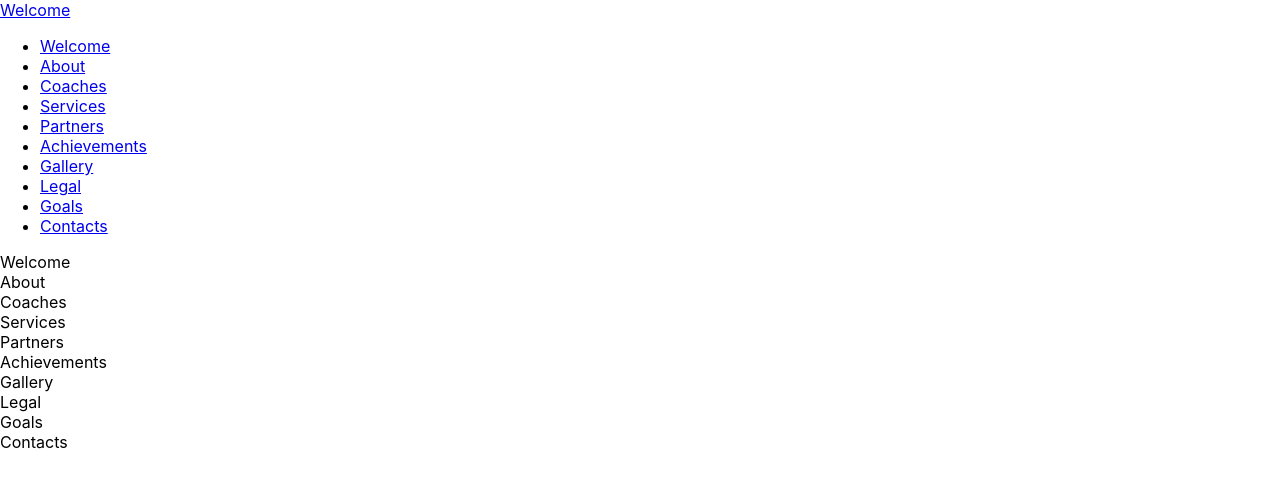
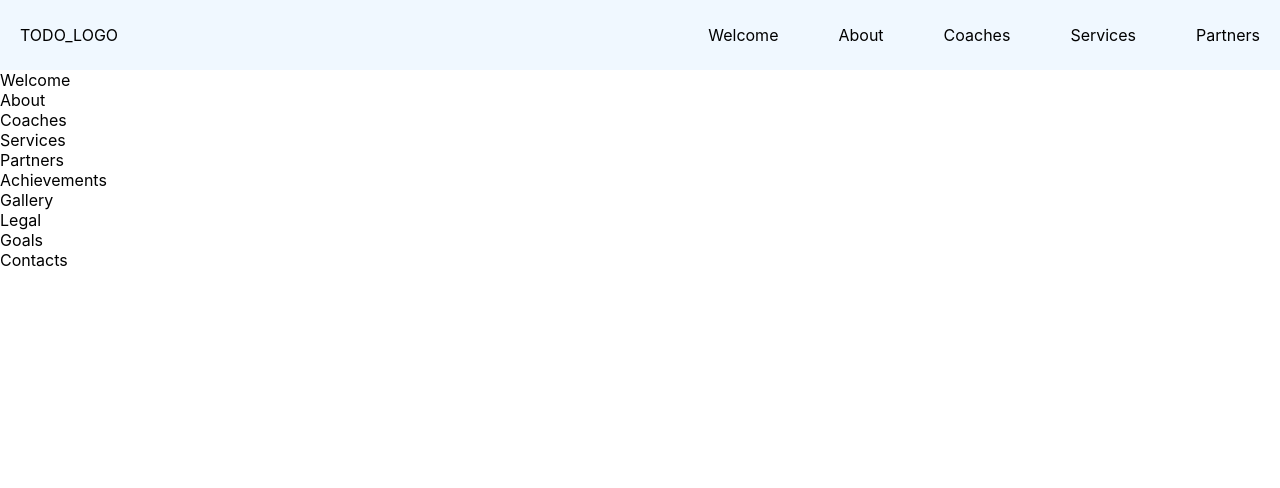
Before and after one commit to ymumberson/Handball-Club-Portfolio, a React (Create React App) app: page / in a window 1280 px wide. Shown: the top 488 px of the page. Built offline with nearby package versions, Linux system fonts and the light colour scheme.

Commit message:
Started styling the navbar

```diff
--- a/src/App.css
+++ b/src/App.css
@@ -36,3 +36,39 @@
     transform: rotate(360deg);
   }
 }
+
+.navbar {
+  display: flex;
+  align-items: center;
+  justify-content: space-between;
+  padding: 10px 20px;
+  gap: 40px;
+  min-height: 70px;
+  background-color: aliceblue;
+  box-sizing: border-box;
+}
+
+.navMenu {
+  display: flex;
+  justify-content: space-between;
+  align-items: center;
+  gap: 60px;
+  list-style: none;
+}
+
+* {
+  padding: 0;
+  margin: 0;
+  box-sizing: border-box;
+}
+
+.navMenuText {
+  color: black;
+  text-decoration: none;
+  border-radius: 5px;
+  transition: background-color 0.15s, font-weight 0.15s;
+}
+
+/* .navMenuText:hover {
+  background-color: rgb(173, 217, 255);
+} */
--- a/src/components/Navbar.jsx
+++ b/src/components/Navbar.jsx
@@ -17,13 +17,13 @@ const Navbar = () => {
   return (
     <div>
       <header>
-        <nav>
-          <a href="#welcome">Welcome</a>
-          <ul className={`${styles.navMenu} ${isActive ? styles.active : ""}`}>
+        <nav className="navbar">
+          <a href="#welcome" className="navMenuText">TODO_LOGO</a>
+          <ul className="navMenu">
             {navLinks.map((link) => {
               return (
                 <li key={link.id}>
-                  <a href={`#${link.id}`}>{link.title}</a>
+                  <a href={`#${link.id}`} className="navMenuText">{link.title}</a>
                 </li>
               );
             })}
--- a/src/constants/index.js
+++ b/src/constants/index.js
@@ -21,24 +21,24 @@ export const navLinks = [
         id: "partners",
         title: bulgarian ? "Партньори" : "Partners",
     },
-    {
-        id: "achievements",
-        title: bulgarian ? "Постижения" : "Achievements",
-    },
-    {
-        id: "gallery",
-        title: bulgarian ? "Галерия" : "Gallery",
-    },
-    {
-        id: "legal",
-        title: bulgarian ? "Legal" : "Legal",
-    },
-    {
-        id: "goals",
-        title: bulgarian ? "Цели" : "Goals",
-    },
-    {
-        id: "contacts",
-        title: bulgarian ? "Контакти" : "Contacts",
-    },
+    // {
+    //     id: "achievements",
+    //     title: bulgarian ? "Постижения" : "Achievements",
+    // },
+    // {
+    //     id: "gallery",
+    //     title: bulgarian ? "Галерия" : "Gallery",
+    // },
+    // {
+    //     id: "legal",
+    //     title: bulgarian ? "Legal" : "Legal",
+    // },
+    // {
+    //     id: "goals",
+    //     title: bulgarian ? "Цели" : "Goals",
+    // },
+    // {
+    //     id: "contacts",
+    //     title: bulgarian ? "Контакти" : "Contacts",
+    // },
 ]
```
